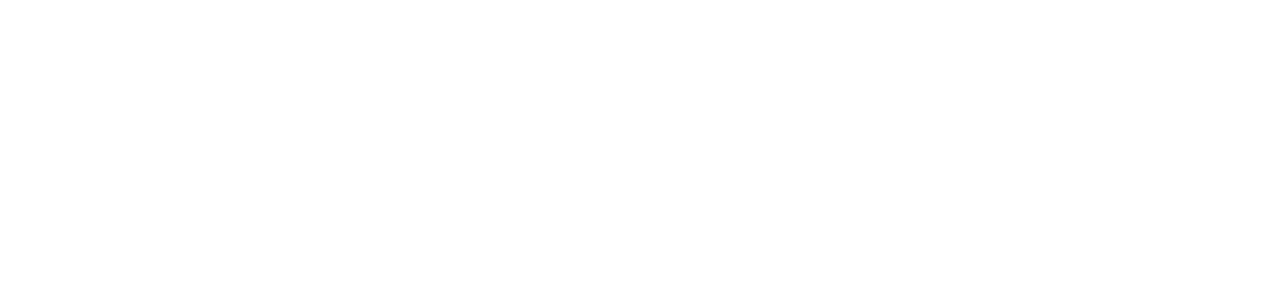
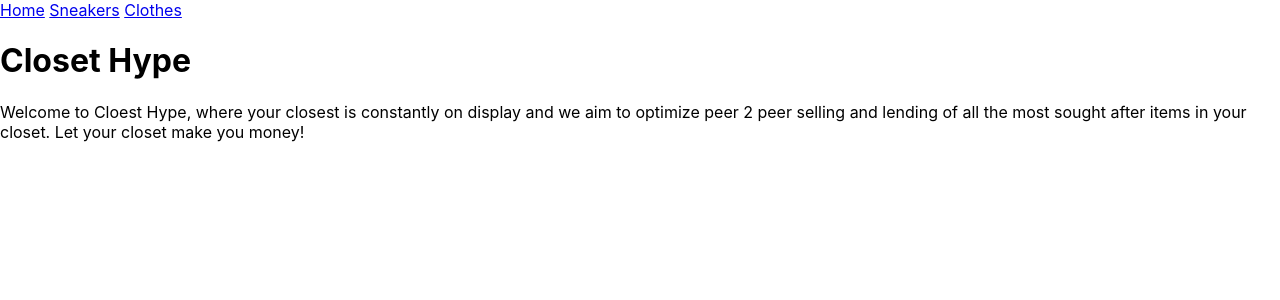
Before and after one commit to ggatling/sneaker-capstone, a React (Create React App) app in the folder sneaker_react/sneakers-app/: page / in a window 1280 px wide. Shown: the top 300 px of the page. Built offline with nearby package versions, Linux system fonts and the light colour scheme.

Commit message:
Added and linked home,sneakers, and clothes components

```diff
--- a/sneaker_react/sneakers-app/package.json
+++ b/sneaker_react/sneakers-app/package.json
@@ -5,6 +5,7 @@
   "dependencies": {
     "react": "^16.11.0",
     "react-dom": "^16.11.0",
+    "react-router-dom": "^5.1.2",
     "react-scripts": "3.2.0"
   },
   "scripts": {
--- a/sneaker_react/sneakers-app/src/App.js
+++ b/sneaker_react/sneakers-app/src/App.js
@@ -1,12 +1,35 @@
-import React from 'react';
+import React, {Component} from 'react';
 import './App.css';
+import {
+  BrowserRouter as Router,
+  Route,
+  Link
+} from 'react-router-dom';
 
-function App() {
-  return (
-    <div className="App">
+import Home from './Home';
+import Sneakers from './Sneakers';
+import Clothes from './Clothes';
 
-    </div>
-  );
-}
+class App extends Component {
+  render(){
+      return (
+        <Router>
+        <div>
+        <nav>
+          <Link to="/">Home</Link>{' '}
+          <Link to="/sneakers">Sneakers</Link>{' '}
+          <Link to="/clothes">Clothes</Link>
+        </nav>
+        </div>
+        <div>
+          <Route exact path="/" component={Home} />
+          <Route path="/sneakers" component={Sneakers} />
+          <Route path="/clothes" component={Clothes} />
+        </div>
+      </Router>
+      );
+    }
+  }
+
 
 export default App;
--- /dev/null
+++ b/sneaker_react/sneakers-app/src/Clothes.js
@@ -0,0 +1,19 @@
+import React, {Component} from 'react';
+
+
+class Clothes extends Component {
+  render(){
+      return (
+        <div>
+          <h1> Borrowed Swag</h1>
+          <p>
+            Nothing here right now, check back later
+          </p>
+
+        </div>
+      );
+    }
+  }
+
+
+export default Clothes;
--- /dev/null
+++ b/sneaker_react/sneakers-app/src/Home.js
@@ -0,0 +1,21 @@
+import React, {Component} from 'react';
+
+
+class Home extends Component {
+  render(){
+      return (
+        <div>
+          <h1> Closet Hype</h1>
+          <p>
+            Welcome to Cloest Hype, where your closest is constantly on display and
+            we aim to optimize peer 2 peer selling and lending of all the most sought
+            after items in your closet. Let your closet make you money!
+          </p>
+
+        </div>
+      );
+    }
+  }
+
+
+export default Home;
--- /dev/null
+++ b/sneaker_react/sneakers-app/src/Sneakers.js
@@ -0,0 +1,19 @@
+import React, {Component} from 'react';
+
+
+class Sneakers extends Component {
+  render(){
+      return (
+        <div>
+          <h1> Sneakers For Sale</h1>
+          <p>
+            Nothing here right now, check back later
+          </p>
+
+        </div>
+      );
+    }
+  }
+
+
+export default Sneakers;
```
Also changed, not shown: sneaker_react/sneakers-app/src/logo.svg (deleted), 1 other file (tests, documents, lock files or other folders).
